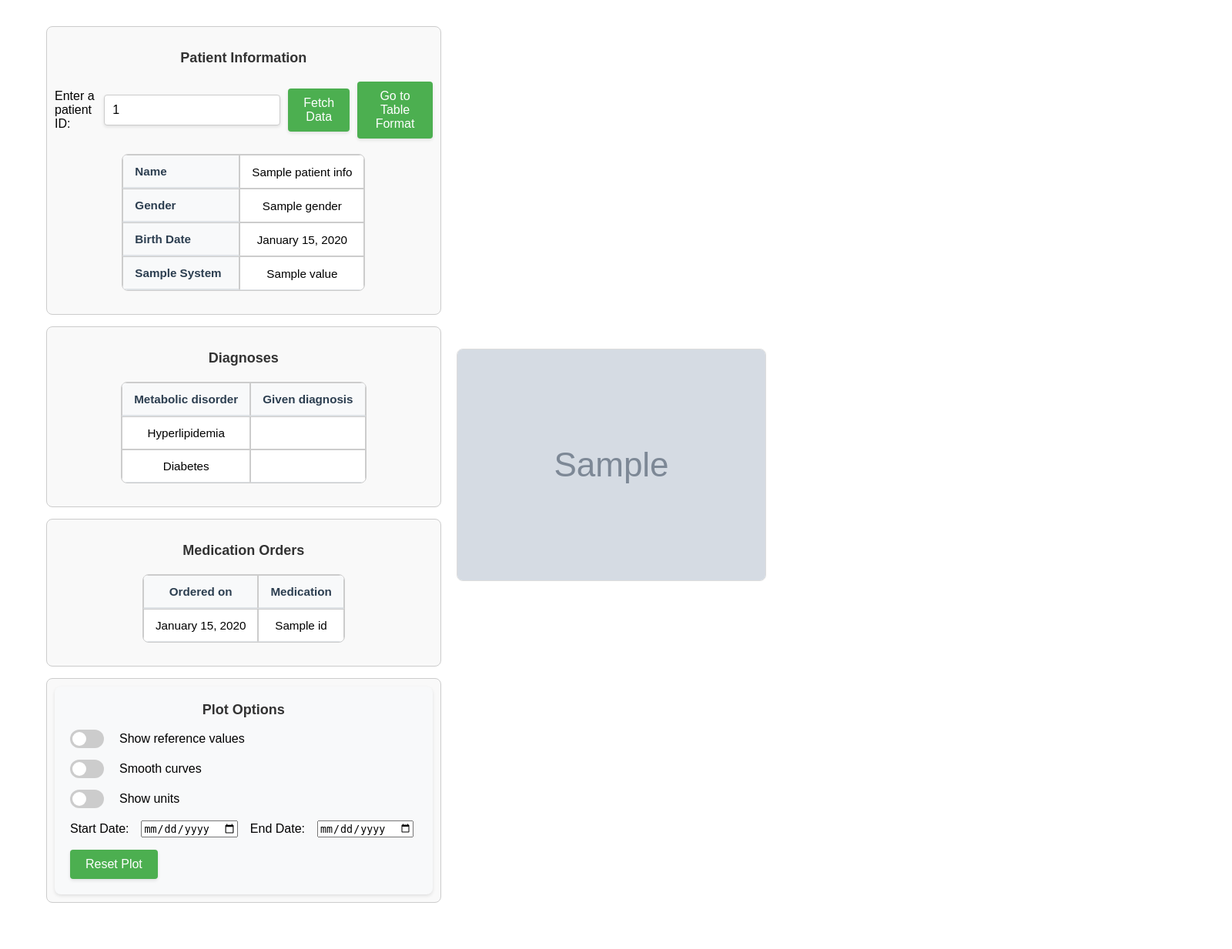
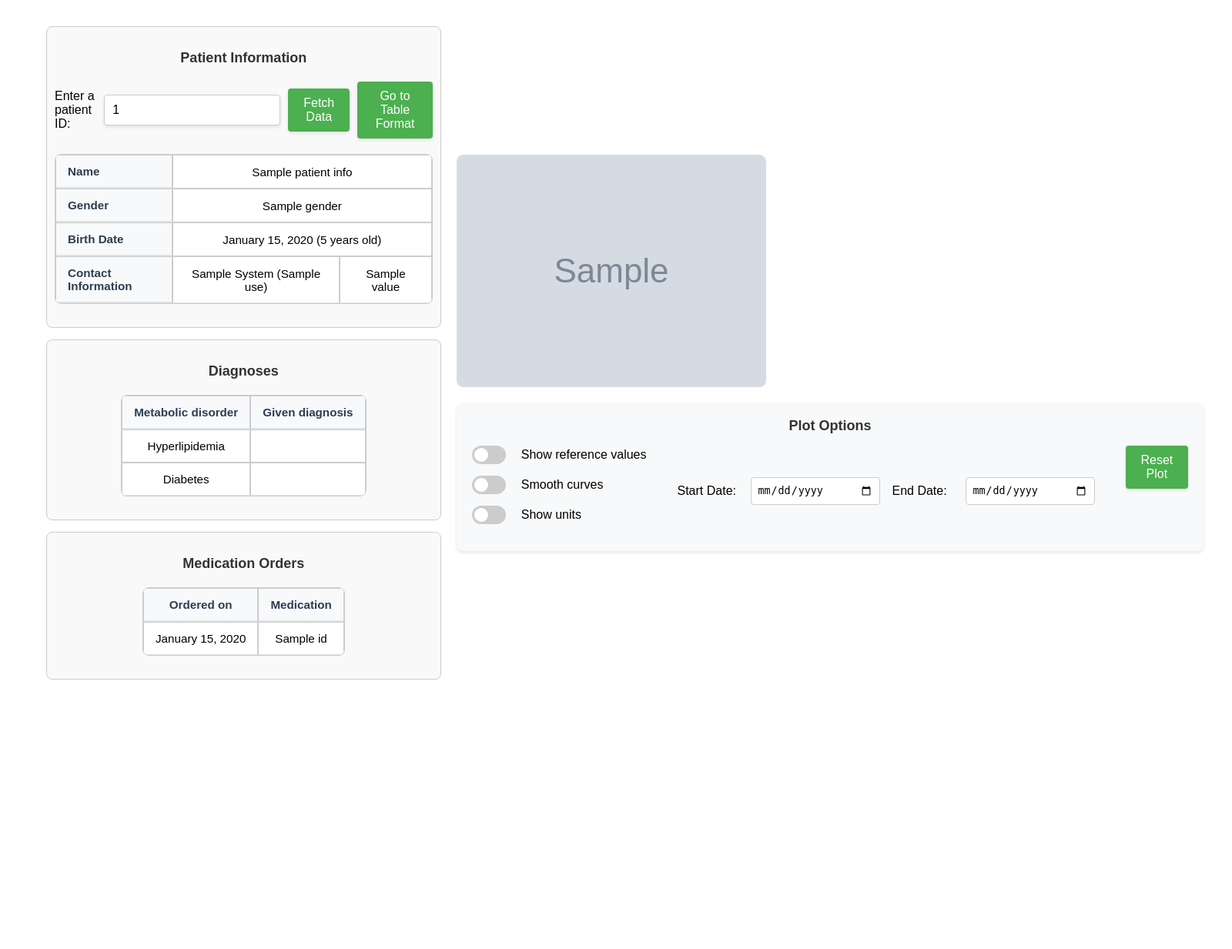
Before and after one commit to SteevenRBH/BBT.HTI.508-Health-Software-Development-Project, a Flask app: template templates/index.html in a window 1600 px wide. Shown: the part 142-1375 px from the top of the page at 77% size. After the commit the page ends 1025 px from the top, so only its background shows below. Run offline with Flask 3, Linux system fonts and the light colour scheme; the template is opened without the code that fills it: most values are stand-ins (such as "Sample title", 1, 10 or a date in 2020); grey boxes marked "Sample" are stand-in pictures; parts of the project's set-up code (start-up, migrations or seed data) failed here and were passed over.

Commit message:
Major refactoring of the front-end, unified toggle and date selector behavior.

```diff
--- a/app.py
+++ b/app.py
@@ -66,9 +66,9 @@ def overview():
     patient_id = request.args.get('patient_id', type=int)
 
     # Get all toggle values from the request
-    show_ref_vals = request.args.get('show_ref_vals', 'true').lower() == 'true'
-    smooth_curves = request.args.get('smooth_curves', 'false').lower() == 'true'
-    show_units = request.args.get('show_units', 'false').lower() == 'true'
+    show_ref_vals = request.args.get('show_ref_vals', 'checked') in {'true', 'on'}
+    smooth_curves = request.args.get('smooth_curves', 'checked') in {'true', 'on'}
+    show_units = request.args.get('show_units', 'checked') in {'true', 'on'}
 
     # Get date limits from request
     start_date = request.args.get('start_date')
--- a/templates/details.html
+++ b/templates/details.html
@@ -119,7 +119,7 @@
             </table>
         </div>
     {% else %}
-        <p>No medications found for this patient.</p>
+        <p>No statin prescriptions were found for this patient.</p>
     {% endif %}
 </div>
 
@@ -128,9 +128,9 @@
     <script>
         // Redirect to the overview page
         function goToOverview() {
-            var patientId = document.getElementById("patient_id").value;
+            const patientId = document.getElementById("patient_id").value;
             if (patientId) {
-                window.location.href = `/overview/?patient_id=${patientId}`;
+                window.location.href = `/overview/?patient_id=${patientId}&show_ref_vals=true&start_date=&end_date=`;
             }
         }
     </script>
--- a/templates/index.html
+++ b/templates/index.html
@@ -5,10 +5,12 @@
     <link rel="stylesheet" href="{{ url_for('static', filename='css/styles.css') }}">
 </head>
 <body>
+
 <h1>LipoTrack</h1>
 <h2>Statin medication follow-up software</h2>
 
 <div class="container">
+
     <div class="left-panel">
 
         <div class="section">
@@ -30,23 +32,32 @@
                         <tbody>
                             <tr>
                                 <th>Name</th>
-                        <td>{{ patient_info.name }}</td>
+                                <td colspan="2">{{ patient_info.name }}</td>
                             </tr>
                             <tr>
                                 <th>Gender</th>
-                        <td>{{ patient_info.gender }}</td>
+                                <td colspan="2">{{ patient_info.gender }}</td>
                             </tr>
                             <tr>
                                 <th>Birth Date</th>
-                        <td>{{ patient_info.birth_date|datetime }}</td>
+                                <td colspan="2">{{ patient_info.birth_date|datetime }} ({{ patient_info.birth_date|calculate_age }} years old)</td>
                             </tr>
                             {% if patient_info.contact %}
+                                <tr>
+                                    <th rowspan="{{ patient_info.contact|length }}">Contact Information</th>
                                     {% for contact in patient_info.contact %}
+                                        <td>{{ contact.system|title }} {% if contact.use %}({{ contact.use }}){% endif %}</td>
+                                        <td>{{ contact.value }}</td>
+                                        {% if not loop.last %}
+                                            </tr><tr>
+                                        {% endif %}
+                                    {% endfor %}
+                                </tr>
+                            {% else %}
                                 <tr>
-                                <th>{{ contact.system|title }}</th>
-                                <td>{{ contact.value }}</td>
+                                    <th>Contact Information</th>
+                                    <td colspan="2">Not provided</td>
                                 </tr>
-                        {% endfor %}
                             {% endif %}
                         </tbody>
                     </table>
@@ -106,13 +117,23 @@
             {% endif %}
         </div>
 
-            <div class="section">
+    </div>
+
+    <div class="right-panel">
+        {% if image_uri %}
+            <img src="{{ image_uri }}" alt="plot" style="align-self: flex-start;">
+        {% else %}
+            <p>No measurement or medication data to plot</p>
+        {% endif %}
+
         <div class="plot-options">
             <h3>Plot Options</h3>
-    <form id="plot-options-form" method="get" action="{{ url_for('overview') }}">
+            <form id="plot-options-form">
                 <input type="hidden" name="patient_id" value="{{ patient_id }}">
 
-        <!-- Switch for reference values -->
+                <div class="plot-options-container">
+                    <!-- Column 1: Switches -->
+                    <div class="switches-container">
                         <div class="option-container">
                             <label class="switch">
                                 <input type="checkbox" id="show_ref_vals" name="show_ref_vals" {% if show_ref_vals %}checked{% endif %}>
@@ -120,8 +141,6 @@
                             </label>
                             <span class="switch-label">Show reference values</span>
                         </div>
-
-        <!-- Switch for smooth curves -->
                         <div class="option-container">
                             <label class="switch">
                                 <input type="checkbox" id="smooth_curves" name="smooth_curves" {% if smooth_curves %}checked{% endif %}>
@@ -129,8 +148,6 @@
                             </label>
                             <span class="switch-label">Smooth curves</span>
                         </div>
-
-        <!-- Switch for show units -->
                         <div class="option-container">
                             <label class="switch">
                                 <input type="checkbox" id="show_units" name="show_units" {% if show_units %}checked{% endif %}>
@@ -138,39 +155,39 @@
                             </label>
                             <span class="switch-label">Show units</span>
                         </div>
+                    </div>
 
-        <!-- Date picker inputs -->
+                    <!-- Column 2: Date Range -->
                     <div class="option date-range">
+                        <div class="date-input-group">
                             <label for="start_date">Start Date:</label>
                             <input type="date" id="start_date" name="start_date" value="{{ start_date or '' }}">
-
+                        </div>
+                        <div class="date-input-group">
                             <label for="end_date">End Date:</label>
                             <input type="date" id="end_date" name="end_date" value="{{ end_date or '' }}">
                         </div>
+                    </div>
 
-        <button type="button" onclick="resetPlot()" class="reset-button">Reset Plot</button>
+                    <!-- Column 3: Reset Button -->
+                    <div class="reset-button-container">
+                        <button class="reset-plot-btn" onclick="resetPlot()">Reset Plot</button>
+                    </div>
+                </div>
             </form>
-</div>
         </div>
 
     </div>
 
-        <div class="right-panel">
-            {% if image_uri %}
-                <img src="{{ image_uri }}" alt="plot" style="align-self: flex-start;">
-            {% else %}
-                <p>No data to plot</p>
-            {% endif %}
-        </div>
 </div>
 
 <script>
     // Handle form submission for patient ID
     document.getElementById("patient-form").addEventListener("submit", function (e) {
         e.preventDefault();
-        var patientId = document.getElementById("patient_id").value;
+        const patientId = document.getElementById("patient_id").value;
         if (patientId) {
-            updatePlotWithCurrentState();
+            resetPlot();
         }
     });
 
@@ -202,8 +219,17 @@
 
     // Function to reset plot to default values
     function resetPlot() {
-        const patientId = document.getElementById("patient_id").value;
-        window.location.href = `/overview/?patient_id=${patientId}`;
+        // Reset checkboxes to their default states
+        document.getElementById("show_ref_vals").checked = true;
+        document.getElementById("smooth_curves").checked = false;
+        document.getElementById("show_units").checked = false;
+
+        // Clear date fields
+        document.getElementById("start_date").value = "";
+        document.getElementById("end_date").value = "";
+
+        // Update the plot with reset values
+        updatePlotWithCurrentState();
     }
 
     // Handle changes for switches
@@ -223,7 +249,7 @@
 
     // Redirect to the Table Format page
     function goToTableFormat() {
-        var patientId = document.getElementById("patient_id").value;
+        const patientId = document.getElementById("patient_id").value;
         if (patientId) {
             window.location.href = `/details/?patient_id=${patientId}`;
         }
```
Lines whose indentation alone changed are shown as unchanged.
